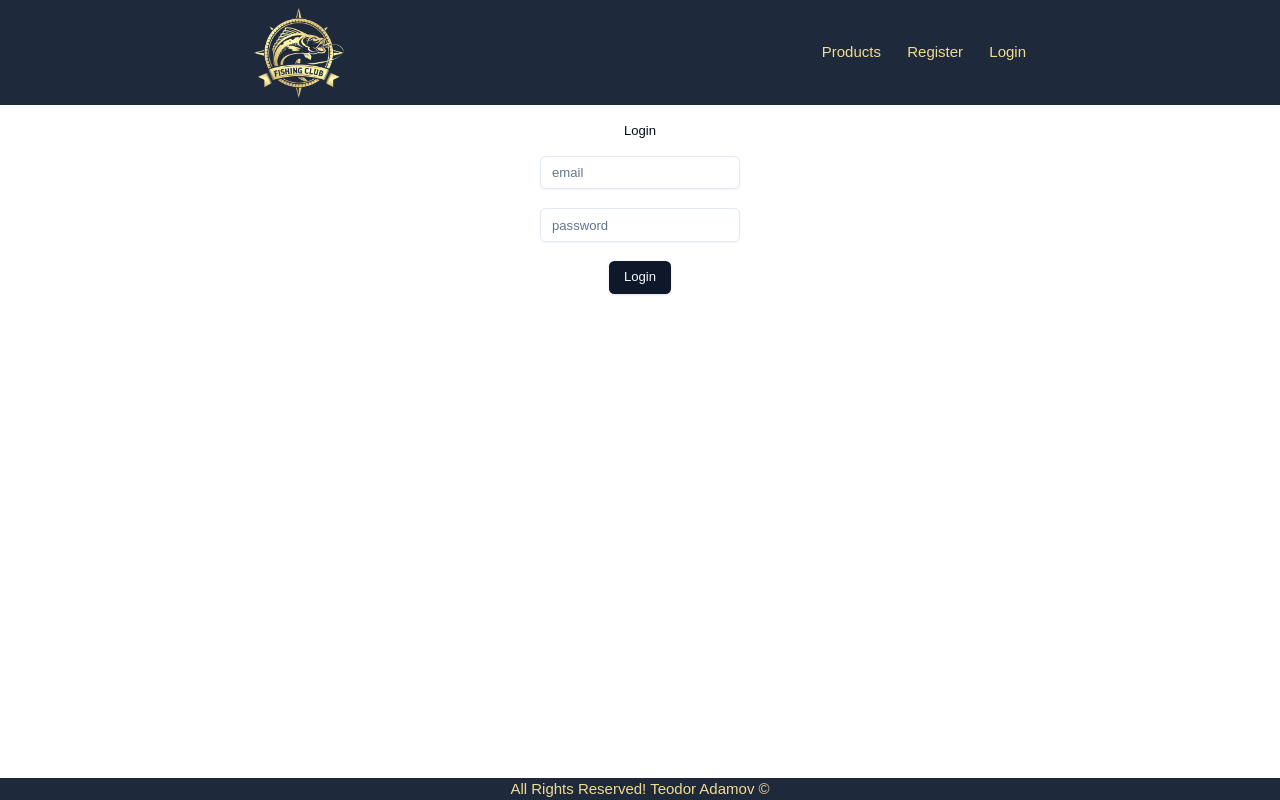
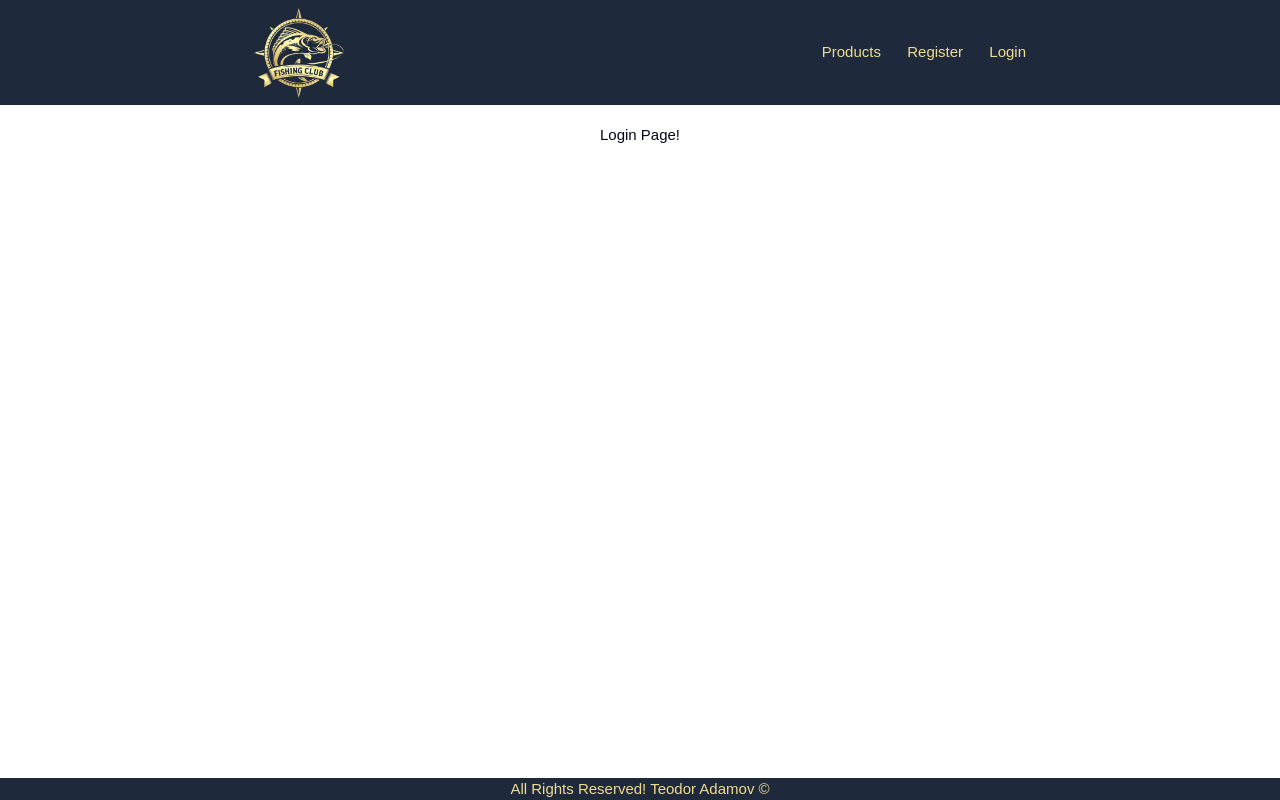
Before and after one commit to TeodorAdamov/React-Softuni, a React (Vite) app: page /login in a window 1280 px wide. Built offline with nearby package versions, Linux system fonts and the light colour scheme; no server answers.

Commit message:
Revert "auth context refactor"
This reverts commit 34daa7b028ea51ec75c6b9bbb096866ea4cd64b6.

```diff
--- a/src/components/Login.tsx
+++ b/src/components/Login.tsx
@@ -1,55 +1,6 @@
-import { Button } from '@/ui/button';
-import { FormLabel, } from '@/ui/form';
-import { zodResolver } from '@hookform/resolvers/zod';
-import { FormProvider, useForm } from 'react-hook-form'
-import { z } from 'zod'
-import FormInput from './FormInput';
-import { useAuth } from '@/context/authContext';
-import { FirebaseError } from 'firebase/app';
-
-
-
-const formSchema = z.object({
-    email: z.string().trim().email({
-        message: 'Enter a valid email.'
-    }),
-    password: z.string().trim().min(6, {
-        message: 'Password must be at least 6 characters.'
-    })
-})
-
 const Login = () => {
-    const { login } = useAuth();
-
-    const form = useForm<z.infer<typeof formSchema>>({
-        resolver: zodResolver(formSchema),
-        defaultValues: {
-            email: '',
-            password: '',
-        }
-    });
-
-    async function onSubmit(values: z.infer<typeof formSchema>) {
-
-        try {
-            await login(values.email, values.password)
-        } catch (err: unknown) {
-            if (err instanceof FirebaseError) {
-                const error = err.message == 'Firebase: Error (auth/invalid-credential).' ? 'Email or password is incorrect' : 'Login Error'
-                form.setError('email', { type: 'manual', message: error });
-            }
-        }
-    }
-
     return (
-        <FormProvider {...form}>
-            <form onSubmit={form.handleSubmit(onSubmit)} className="w-auto flex flex-col items-center gap-5 ">
-                <FormLabel>Login</FormLabel>
-                <FormInput name='email' type='text' />
-                <FormInput name='password' type='password' />
-                <Button className='' type="submit">Login</Button>
-            </form>
-        </FormProvider>
+        <p>Login Page!</p>
     )
 }
 
--- a/src/components/register.tsx
+++ b/src/components/register.tsx
@@ -5,7 +5,6 @@ import { FormProvider, useForm } from 'react-hook-form'
 import { z } from 'zod'
 import FormInput from './FormInput';
 import { useAuth } from '@/context/authContext';
-import { FirebaseError } from 'firebase/app';
 
 
 
@@ -38,12 +37,12 @@ const Register = () => {
         }
     });
 
-    async function onSubmit(values: z.infer<typeof formSchema>) {
+    function onSubmit(values: z.infer<typeof formSchema>) {
 
         try {
-            await register(values.email, values.password, values.displayName);
+            register(values.email, values.password, values.displayName)
         } catch (err: unknown) {
-            if (err instanceof FirebaseError) {
+            if (err instanceof Error) {
                 const error = err.message == 'Firebase: Error (auth/email-already-in-use).' ? 'Email is already in use!' : 'Register Error'
                 form.setError('email', { type: 'manual', message: error });
             }
--- a/src/context/authContext.tsx
+++ b/src/context/authContext.tsx
@@ -1,33 +1,30 @@
 
 import { firebaseAuth } from "@/firebase";
-import { createUserWithEmailAndPassword, signInWithEmailAndPassword, updateProfile, User } from "firebase/auth";
+import { createUserWithEmailAndPassword, updateProfile, User } from "firebase/auth";
 import { createContext, ReactNode, useContext, useEffect, useState } from "react";
-import { useNavigate } from "react-router-dom";
 
 interface AuthContextType {
     user: User | null;
-    register: (email: string, password: string, displayName: string) => Promise<void>;
-    login: (email: string, password: string) => Promise<void>;
-    logout: () => Promise<void>;
+    register: (email: string, password: string, displayName: string) => void;
+    logout: () => void;
 }
 
+const defaultContextValues: AuthContextType = {
+    user: null,
+    register: () => { },
+    logout: () => { }
+}
 
-const AuthContext = createContext<AuthContextType | undefined>(undefined);
+const AuthContext = createContext<AuthContextType>(defaultContextValues);
 
-const useAuth = (): AuthContextType => {
-    const context = useContext(AuthContext);
-    if (context === undefined) {
-        throw new Error('useAuth must be used within an AuthProvider')
-    }
-    return context
-}
+const useAuth = () => useContext(AuthContext);
+
 interface AuthProviderProps {
     children: ReactNode;
 }
 
 const AuthProvider = ({ children }: AuthProviderProps) => {
     const [user, setUser] = useState<User | null>(null);
-    const navigate = useNavigate();
 
     useEffect(() => {
         const unsubscribe = firebaseAuth.onAuthStateChanged((user) => {
@@ -36,36 +33,24 @@ const AuthProvider = ({ children }: AuthProviderProps) => {
         return () => unsubscribe();
     }, []);
 
-    const register = async (email: string, password: string, displayName: string): Promise<void> => {
-        try {
-            const userCredentials = await createUserWithEmailAndPassword(firebaseAuth, email, password);
-            const userData = userCredentials.user;
-            await updateProfile(userData, { displayName: displayName });
-            setUser({ ...userData, displayName });
-            navigate('/products');
-        } catch (err) {
-            throw err
-        }
+    const register = (email: string, password: string, displayName: string) => {
+        createUserWithEmailAndPassword(firebaseAuth, email, password)
+            .then(async (userCredentials) => {
+                const userData = userCredentials.user
+                await updateProfile(userData, { displayName: displayName })
+                setUser({ ...userData, displayName });
+            }).catch((err) => {
+                throw err
+            });
     };
 
-    const login = async (email: string, password: string): Promise<void> => {
-        try {
-            await signInWithEmailAndPassword(firebaseAuth, email, password);
-            navigate('/products');
-        } catch (err) {
-            throw err
-        }
-    }
-
-
-    const logout = async (): Promise<void> => {
+    const logout = async () => {
         await firebaseAuth.signOut();
     }
 
     const values = {
         user,
         register,
-        login,
         logout
     };
 
```
